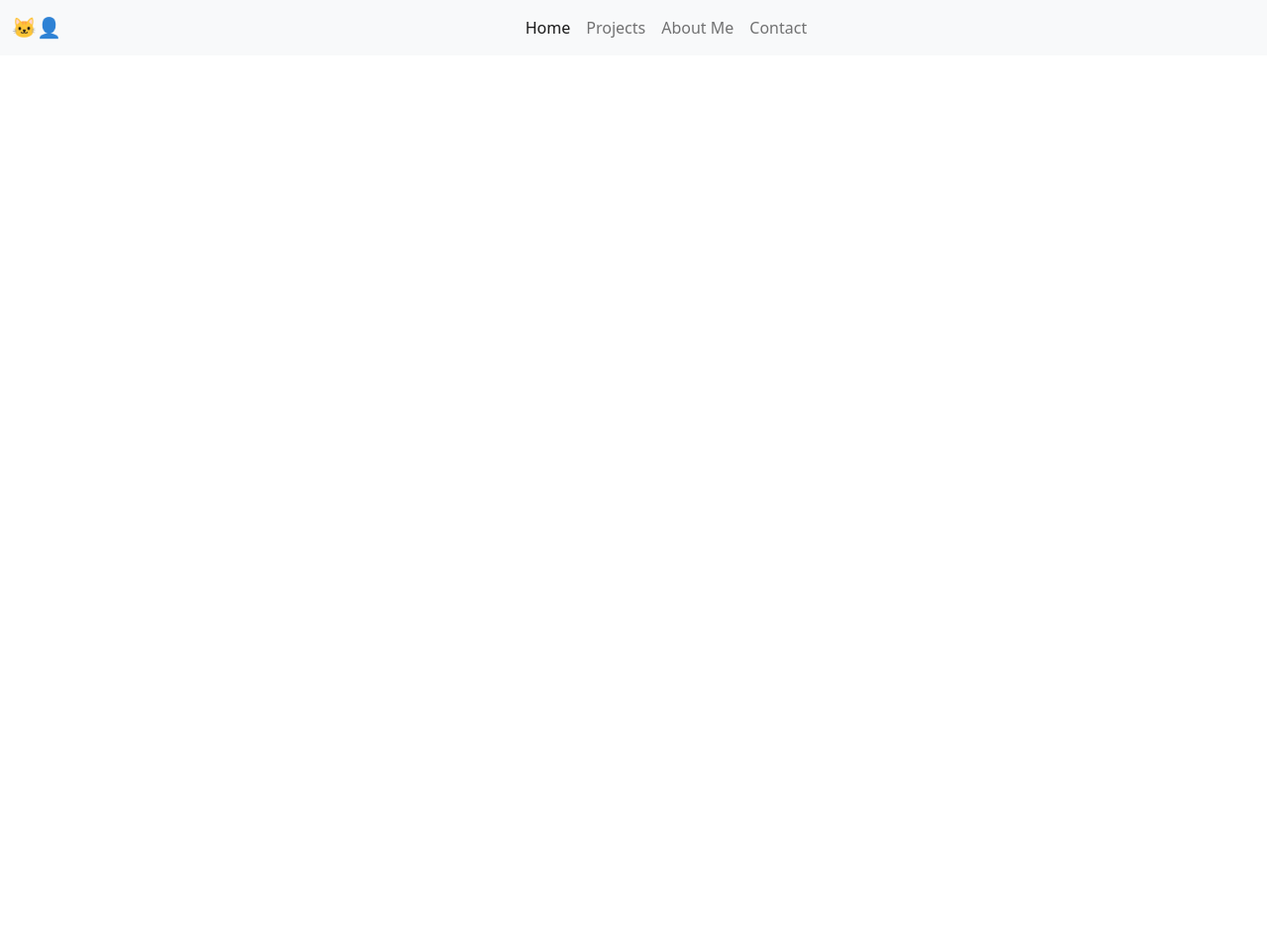
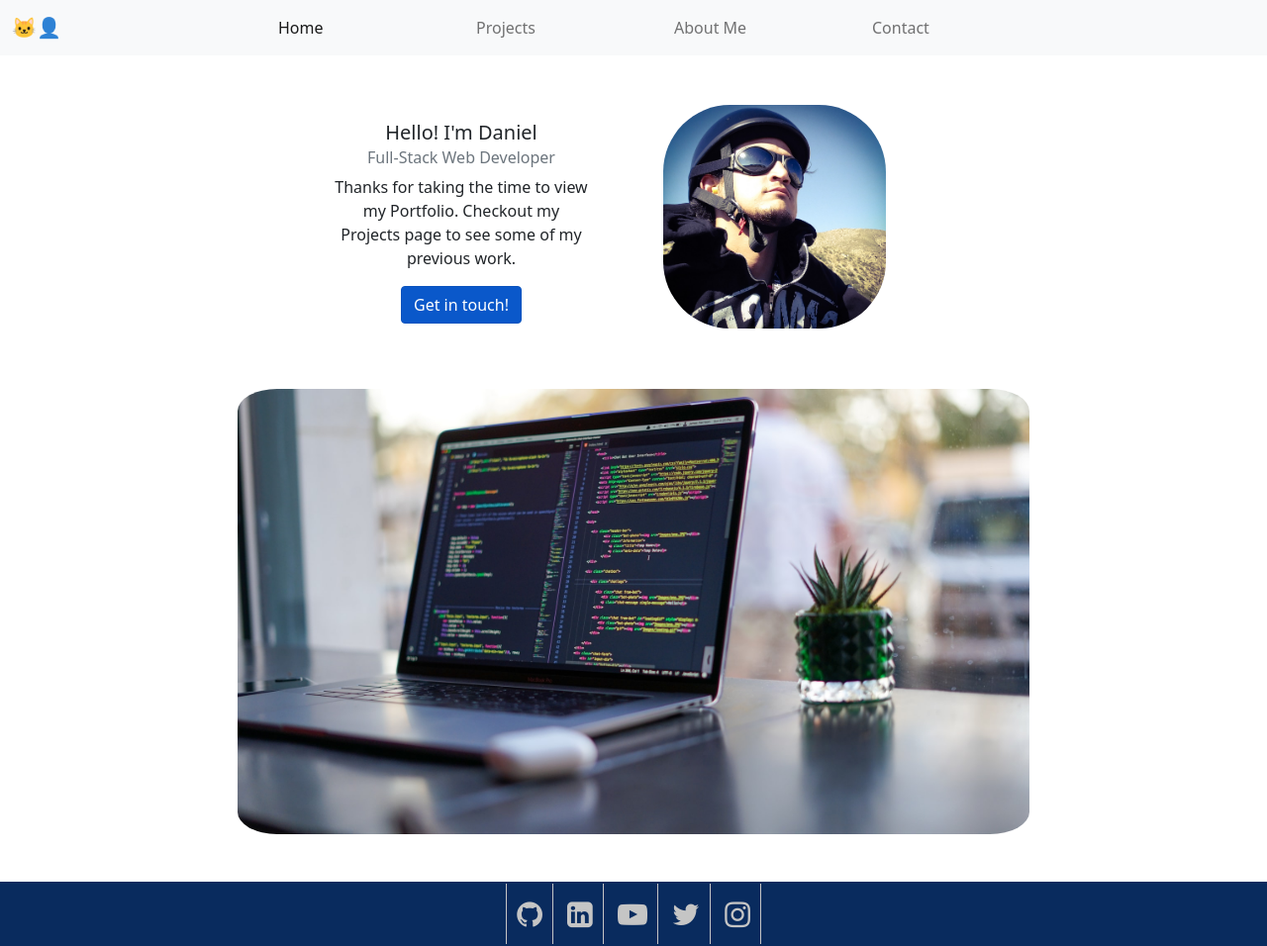
Before and after one commit to danielramirez0/danielramirez0, a plain HTML site: page index.html in a window 1280 px wide. Shown: the whole page at 99% size. Before the commit the page ends 800 px from the top, so only its background shows below. Drawn offline with Linux system fonts and the light colour scheme.

Commit message:
Funcitoning index page with styling.

```diff
--- a/index.html
+++ b/index.html
@@ -1,7 +1,9 @@
 <!DOCTYPE html>
 <html lang="en">
   <head>
+    <!-- <link href="https://maxcdn.bootstrapcdn.com/bootstrap/3.3.5/css/bootstrap.min.css" rel="stylesheet" /> -->
     <link href="./styles/bootstrap.min.css" rel="stylesheet" integrity="sha384-eOJMYsd53ii+scO/bJGFsiCZc+5NDVN2yr8+0RDqr0Ql0h+rP48ckxlpbzKgwra6" crossorigin="anonymous" />
+    <link href="https://maxcdn.bootstrapcdn.com/font-awesome/4.4.0/css/font-awesome.min.css" rel="stylesheet" />
     <link rel="stylesheet" href="./styles/style.css" />
     <meta charset="UTF-8" />
     <meta http-equiv="X-UA-Compatible" content="IE=edge" />
@@ -9,7 +11,7 @@
     <title>Daniel Ramirez Portfolio</title>
   </head>
   <body>
-    <nav class="navbar fixed-top navbar-expand-lg navbar-light bg-light">
+    <nav class="navbar navbar-expand-lg navbar-light bg-light">
       <div class="container-fluid">
         <a class="navbar-brand" href="#">🐱‍👤</a>
         <button
@@ -41,6 +43,40 @@
         </div>
       </div>
     </nav>
+    <div class="side-by-side">
+      <div class="row">
+        <div class="column">
+          <div class="card" id="intro">
+            <div class="card-body">
+              <h5 class="card-title">Hello! I'm Daniel</h5>
+              <h6 class="card-subtitle mb-2 text-muted">Full-Stack Web Developer</h6>
+              <p class="card-text">Thanks for taking the time to view my Portfolio. Checkout my Projects page to see some of my previous work.</p>
+              <div class="btn-group">
+                <a href="./lib/contact.html" class="btn btn-primary active" aria-current="page">Get in touch!</a>
+              </div>
+            </div>
+          </div>
+        </div>
+        <div class="column">
+          <div class="image-container">
+            <img src="./img/1-HomeMe.jpg" class="images" id="selfie" alt="Selfie On Motorcycle" />
+          </div>
+        </div>
+      </div>
+    </div>
+    <div class="image-container">
+      <img src="./img/1-HomeLaptop.jpg" alt="Laptop on desk" class="laptop" />
+    </div>
+    <br /><br />
+    <footer class="footer">
+      <div class="container text-center">
+        <a href="#"><i class="fa fa-github"></i></a>
+        <a href="#"><i class="fa fa-linkedin-square"></i></a>
+        <a href="#"><i class="fa fa-youtube-play"></i></a>
+        <a href="#"><i class="fa fa-twitter"></i></a>
+        <a href="#"><i class="fa fa-instagram"></i></a>
+      </div>
+    </footer>
     <script src="./lib/bootstrap.bundle.min.js" integrity="sha384-JEW9xMcG8R+pH31jmWH6WWP0WintQrMb4s7ZOdauHnUtxwoG2vI5DkLtS3qm9Ekf" crossorigin="anonymous"></script>
   </body>
 </html>
--- a/styles/style.css
+++ b/styles/style.css
@@ -1,7 +1,81 @@
+* {
+  box-sizing: border-box;
+}
+
 .navbar .navbar-nav {
   margin: auto;
 }
 
-/* .navbar .navbar-collapse {
+.nav-link {
+  width: 200px;
+}
+
+#intro {
+  width: 18rem;
+  position: relative;
   text-align: center;
-} */
+  margin: auto;
+  margin-top: 50px;
+  margin-right: 10px;
+  border-radius: 20%;
+  border-style: none;
+}
+#selfie {
+  width: 225px;
+  position: relative;
+  text-align: center;
+  margin: auto;
+  margin-top: 50px;
+  margin-left: 10px;
+  border-radius: 30%;
+}
+
+.card-link {
+  margin: auto;
+}
+.column {
+  flex: 50%;
+  width: 50%;
+  padding-inline: 20px;
+}
+
+.side-by-side {
+  margin: 0 auto;
+}
+.image-container {
+  width: 100%;
+  margin: auto;
+}
+.laptop {
+  display: block;
+  margin-top: 50px;
+  margin-left: auto;
+  margin-right: auto;
+  width: 800px;
+  border-radius: 5%;
+}
+
+/* Clear floats after image containers */
+.row::after {
+  content: "";
+  clear: both;
+  display: flex;
+}
+
+.footer {
+  background: #092b5e;
+  padding: 10px 0;
+}
+.footer a {
+  color: #c5c5c5;
+  font-size: 30px;
+  padding: 10px;
+  border-right: 1px solid #c5c5c5;
+  transition: all 0.5s ease;
+}
+.footer a:first-child {
+  border-left: 1px solid #c5c5c5;
+}
+.footer a:hover {
+  color: white;
+}
```
